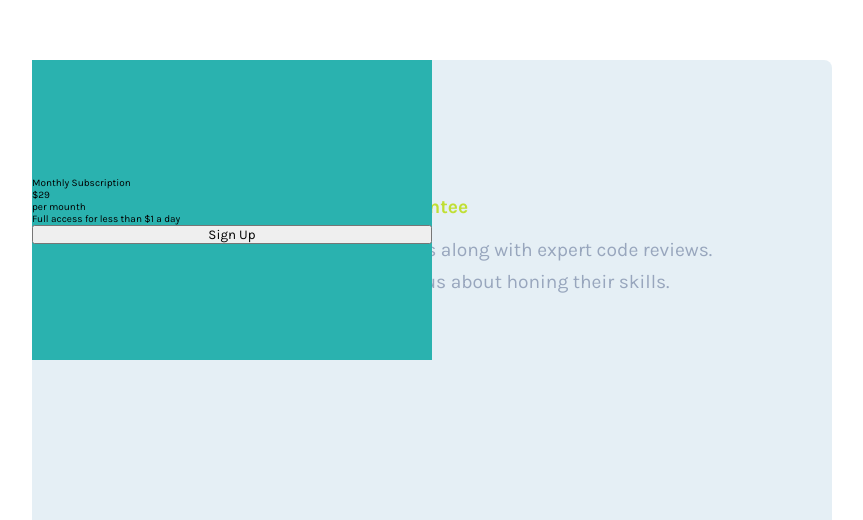
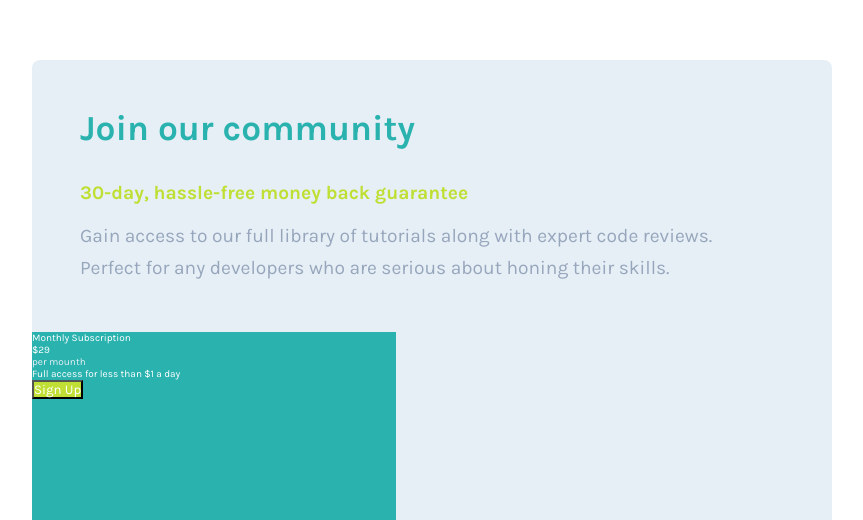
Before and after one commit to monsor3s/single-price-grid, a React (Create React App) app: page / in a window 1280 px wide. Shown: the part 280-800 px from the top of the page, without its empty margins (288-1151 px from the left). Built offline with nearby package versions, Linux system fonts and the light colour scheme.

Commit message:
Update Commit

```diff
--- a/src/components/Header.js
+++ b/src/components/Header.js
@@ -4,7 +4,6 @@ import styled from 'styled-components';
 const Homepage = styled.div`
     width: 1440px;
     height: 1280px;
-    position: relative;
     display: flex;
     justify-content: center;
     align-items: center;
@@ -13,16 +12,18 @@ const Homepage = styled.div`
 const HomepageContainer = styled.div`
     width: 800px;
     height: 600px;
-    position: absolute;
+    position: relative;
     background-color: var(--lg-gray);
     border-radius: 0.5rem;
-    display: flex;
+    display: grid;
+    grid-template-columns: repeat(2, 1fr);
+    grid-template-rows: 1fr 1fr;
 
 `;
 
 const HeaderWrap = styled.div`
-    display: flex;
-`;
+    position: absolute;
+    `;
 
 const BoxHeader = styled.div`
     width: 100%;
@@ -56,32 +57,32 @@ const Span = styled.p`
 
 const BoxBody = styled.div`
     width: 50%;
-    height: 50%;
+    height: 100%;
     position: absolute;
-    display: flex;
-    flex-direction: column;
-    justify-content: center;
     background-color: var(--cyan);
+    grid-area: 2 / 1 ;
 
 `;
 
 const TitleBody = styled.div`
+    color: #fff;
+`;
 
-`;
 const PriceBody = styled.p`
-
+    color: #fff;
 `;
 
 const SectionBody = styled.p`
-
+    color: var(--lg-gray);
 `;
 
 const TextBody = styled.p`
-
+    color: #fff;
 `;
 
 const Button = styled.button`
-
+    color: #fff;
+    background-color: var(--bg-yellow);
 `;
 
 export const Header = () => {
```
